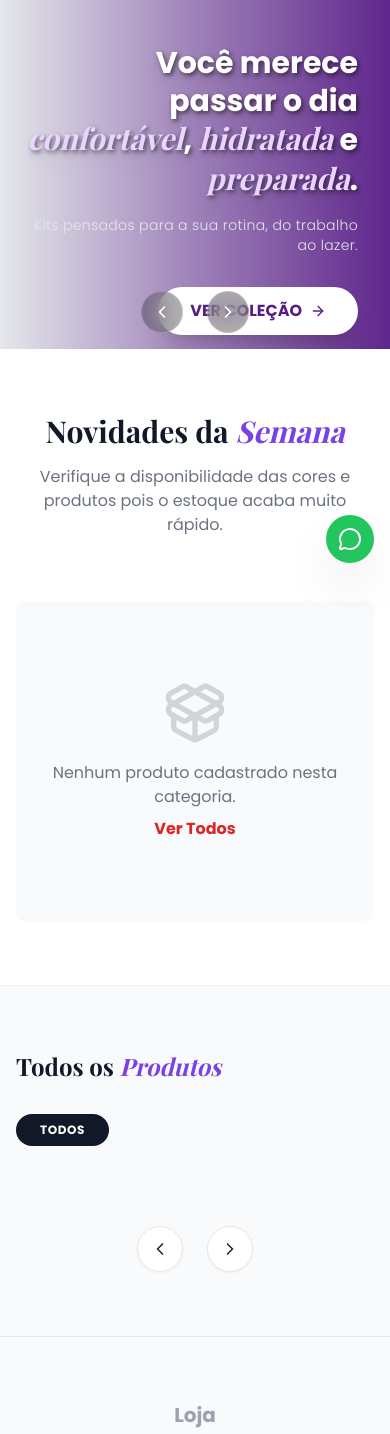
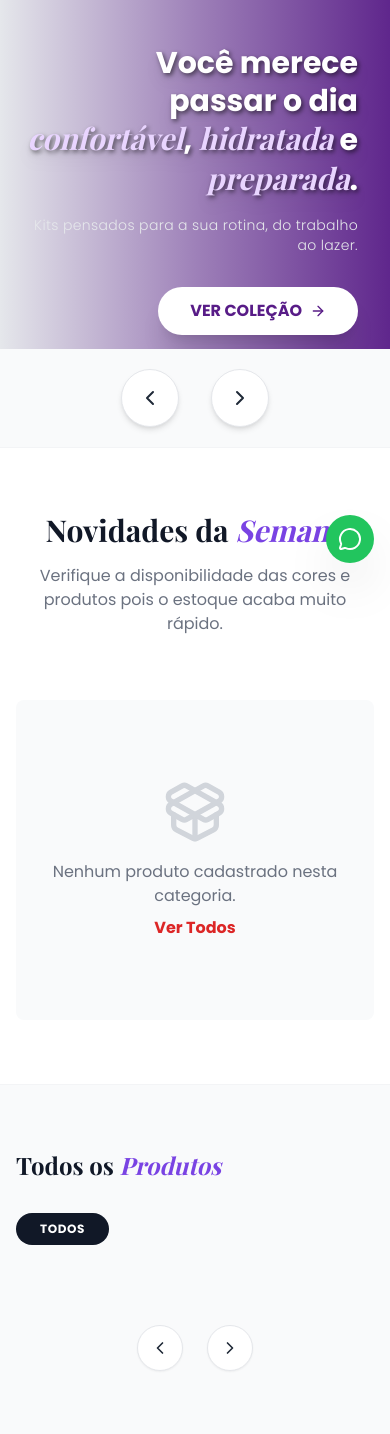
Before and after one commit to leanttro/lojaleanttro, a Flask app: page /presentes/ in a window 390 px wide. Shown: the part 259-1693 px from the top of the page. Run offline with Flask 3, Linux system fonts and the light colour scheme; data that the repository does not hold is empty; some libraries are stand-ins or nearby versions; some web fonts are replaced.

Commit message:
Update index.html

```diff
--- a/templates/index.html
+++ b/templates/index.html
@@ -173,15 +173,6 @@
 
     <section class="slider-container w-full font-family: 'Poppins', sans-serif;">
 
-        <div class="absolute bottom-4 left-0 w-full flex justify-center items-center gap-6 z-20 md:hidden">
-            <button onclick="changeSlide(-1)" class="bg-black/30 text-white p-2.5 rounded-full backdrop-blur-md border border-white/20 hover:bg-black/50 active:scale-95 transition-all">
-                <i data-lucide="chevron-left" class="w-5 h-5"></i>
-            </button>
-            <button onclick="changeSlide(1)" class="bg-black/30 text-white p-2.5 rounded-full backdrop-blur-md border border-white/20 hover:bg-black/50 active:scale-95 transition-all">
-                <i data-lucide="chevron-right" class="w-5 h-5"></i>
-            </button>
-        </div>
-
         <button onclick="changeSlide(-1)" class="hidden md:block absolute left-6 top-1/2 -translate-y-1/2 z-20 bg-black/20 hover:bg-black/50 text-white p-3 rounded-full backdrop-blur-sm transition-all shadow-lg border border-white/20 group">
             <i data-lucide="chevron-left" class="w-8 h-8 group-hover:scale-110 transition-transform"></i>
         </button>
@@ -242,6 +233,15 @@
         </div>
 
     </section>
+
+    <div class="w-full flex justify-center items-center gap-8 py-5 bg-gray-50 md:hidden border-b border-gray-100">
+        <button onclick="changeSlide(-1)" class="bg-white text-gray-800 p-4 rounded-full border border-gray-200 hover:bg-gray-100 active:scale-95 transition-all shadow-md">
+            <i data-lucide="chevron-left" class="w-6 h-6"></i>
+        </button>
+        <button onclick="changeSlide(1)" class="bg-white text-gray-800 p-4 rounded-full border border-gray-200 hover:bg-gray-100 active:scale-95 transition-all shadow-md">
+            <i data-lucide="chevron-right" class="w-6 h-6"></i>
+        </button>
+    </div>
 
     <section class="py-16 text-center">
         <div class="container mx-auto px-4">
@@ -769,22 +769,21 @@
 
             // 1. Atualizar visual dos botões
             btns.forEach(btn => {
-                // Remove estilo ativo de todos
                 btn.classList.remove('bg-gray-900', 'text-white');
                 btn.classList.add('bg-white', 'text-gray-600');
 
-                // Se for o botão clicado, adiciona estilo ativo
-                // Verificamos pelo ID ou se é o botão "Todos"
                 if(btn.id === 'filter-btn-' + catId) {
                     btn.classList.remove('bg-white', 'text-gray-600');
                     btn.classList.add('bg-gray-900', 'text-white');
                 }
             });
 
-            // 2. Filtrar os itens
+            // 2. Filtrar os itens (LÓGICA REFORÇADA)
+            const targetCat = String(catId).trim();
+
             items.forEach(item => {
-                const itemCat = String(item.dataset.category); // Força string
-                const targetCat = String(catId); // Força string
+                // Pega o valor do atributo data-category e garante string
+                const itemCat = String(item.getAttribute('data-category') || '').trim();
 
                 if (targetCat === 'all' || itemCat === targetCat) {
                     item.classList.remove('hidden');
```
